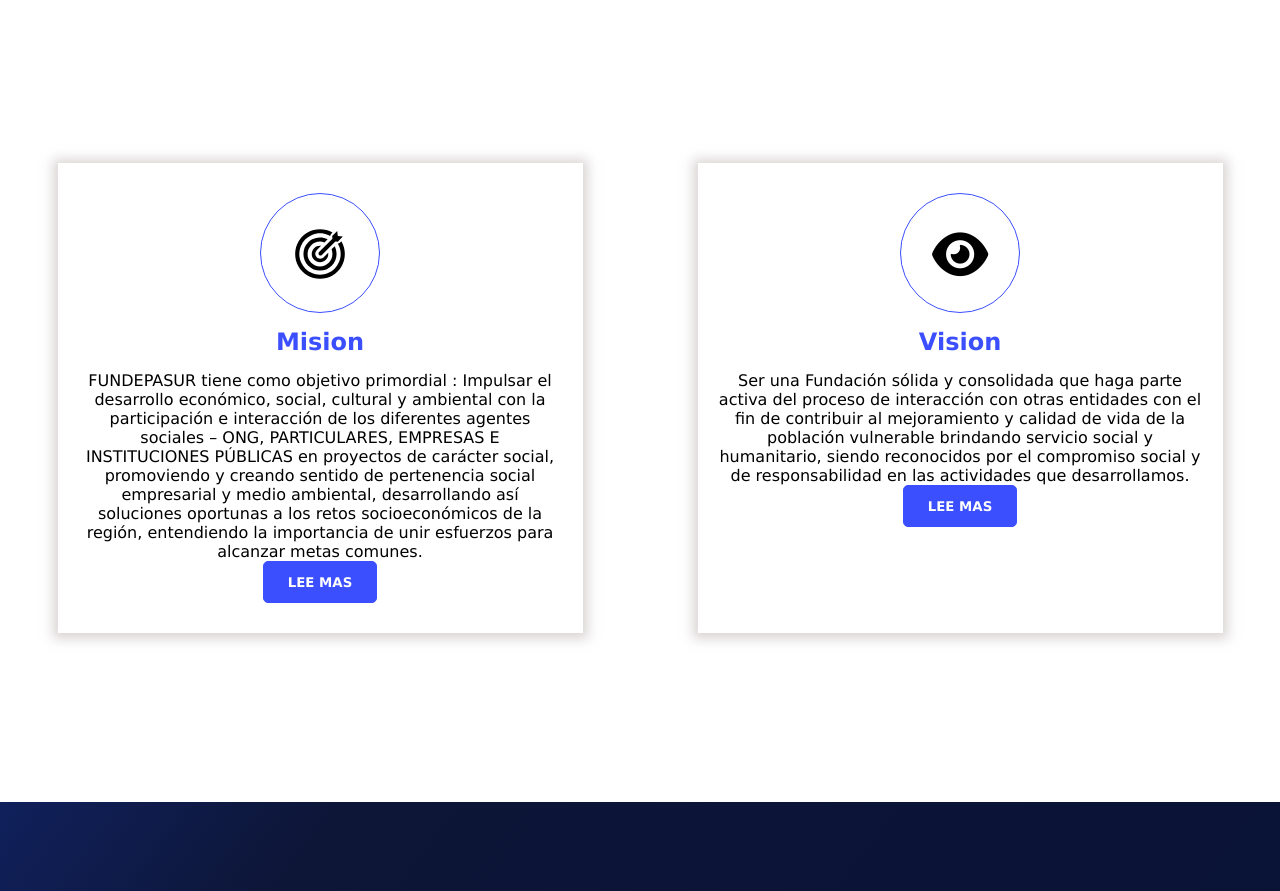
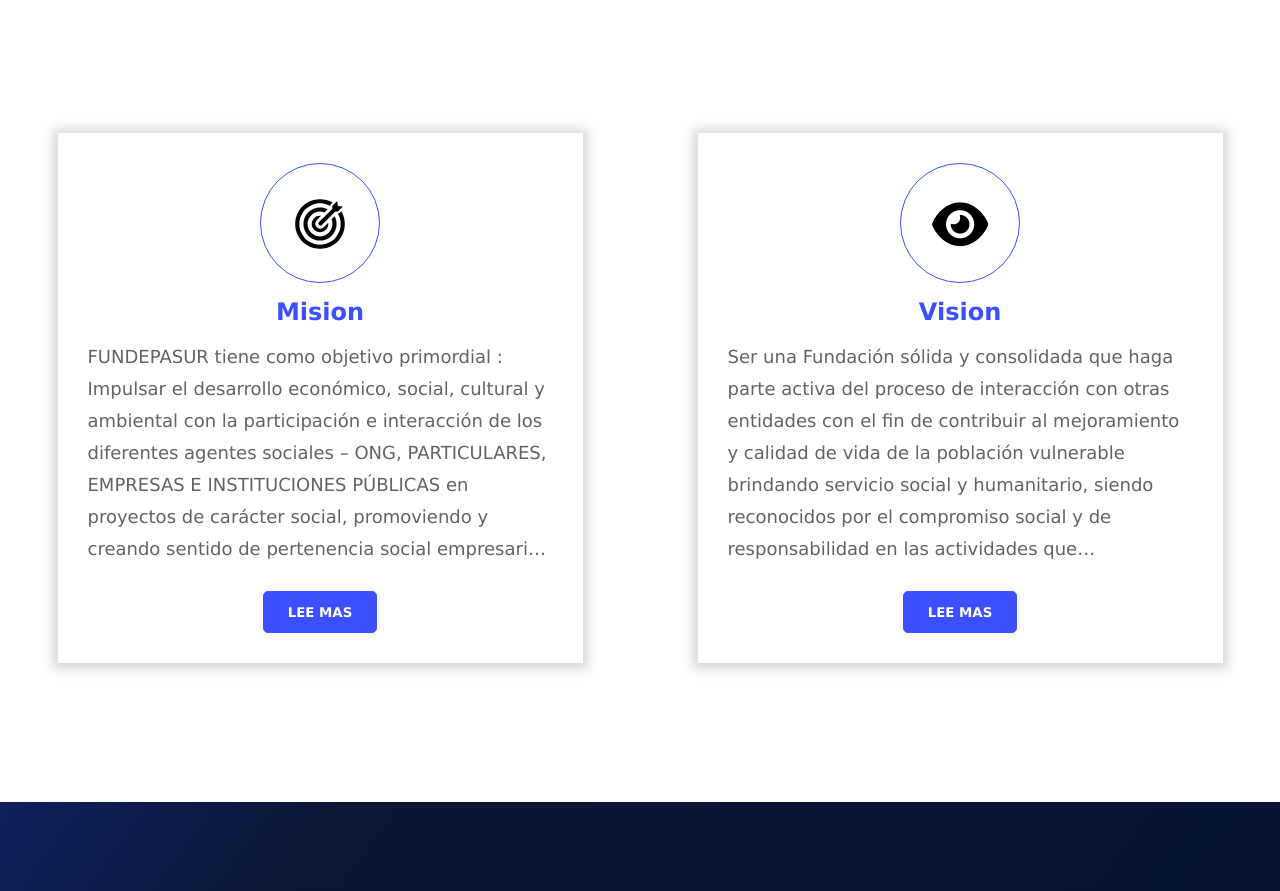
Before and after one commit to RubenJ27/Fundacion-para-el-desarrollo-del-pacifico-sur, a plain HTML site: page index.html in a window 1280 px wide. Shown: the part 1540-2431 px from the top of the page. Drawn offline with nearby package versions, Linux system fonts and the light colour scheme.

Commit message:
Se termina la seccion de mision y vision

```diff
--- a/css/theme/mission-and-vision.css
+++ b/css/theme/mission-and-vision.css
@@ -21,13 +21,34 @@
     margin-bottom: 15px;
     color: var(--color-blue);
   }
+  .mission-and-vision__container__row__mission__p{
+    font-size: 18px;
+    text-align: initial;
+    margin-bottom: 26px;
+    text-overflow: ellipsis;
+   display: -webkit-box;
+   -webkit-box-orient: vertical;
+   -webkit-line-clamp: 7; /* number of lines to show */
+           line-clamp: 6;
+   overflow: hidden;
+   cursor: pointer;
+    color: rgb(99, 99, 99);
+    line-height: 32px;
+    letter-spacing: 0px;
+    font-weight: 300;
+  }
+
+  .mission-and-vision__container__row__mission__p:active{
+    cursor: pointer;
+    display: block;
+  }
 
   .mission-and-vision__container__row__mission{
     width: 525px;
     height: 100%;
     text-align: center;
     margin: 0 auto;
-    padding: 30px 20px;
+    padding: 30px 30px;
     box-shadow: 0px 1px 11.04px 4.96px rgba(185, 175, 175, 0.52);
   }
 
@@ -64,8 +85,24 @@
     height: 100%;
     text-align: center;
     margin: 0 auto;
-    padding: 30px 20px;
+    padding: 30px 30px;
     box-shadow: 0px 1px 11.04px 4.96px rgba(185, 175, 175, 0.52);
+  }
+  .mission-and-vision__container__row__vision__p{
+    font-size: 18px;
+    text-align: initial;
+    margin-bottom: 26px;
+    text-overflow: ellipsis;
+   display: -webkit-box;
+   -webkit-box-orient: vertical;
+   -webkit-line-clamp: 7; /* number of lines to show */
+           line-clamp: 6;
+   overflow: hidden;
+   cursor: pointer;
+    color: rgb(99, 99, 99);
+    line-height: 32px;
+    letter-spacing: 0px;
+    font-weight: 300;
   }
 
   .mission-and-vision__container__row__vision__icon{
```
